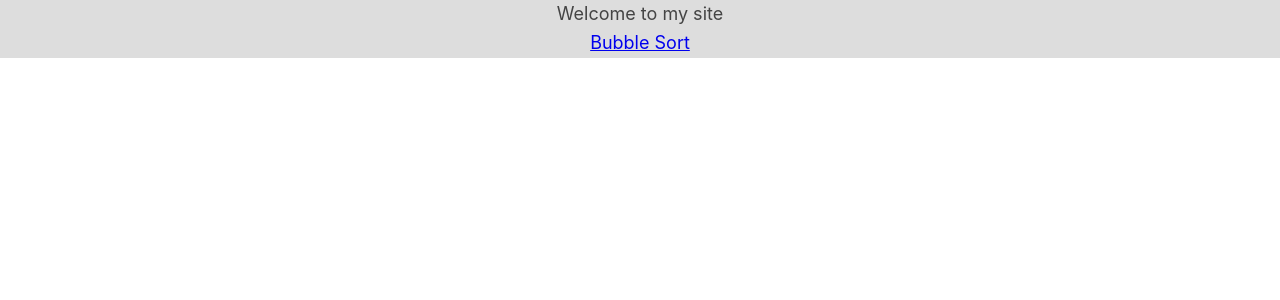
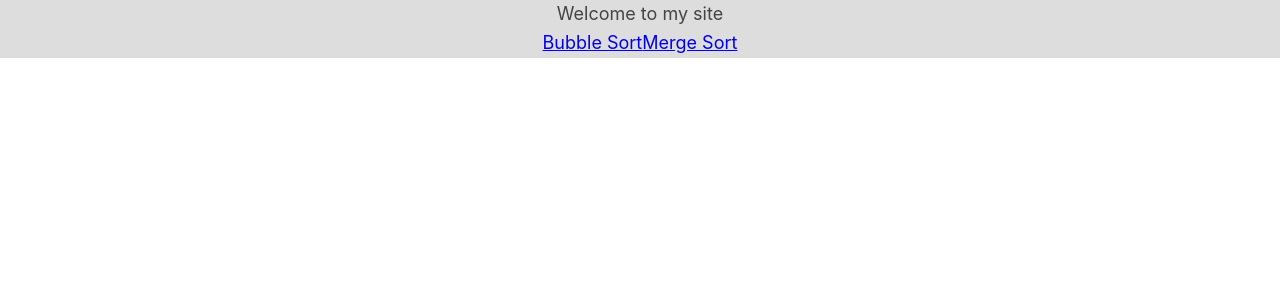
Before and after one commit to marvinody/react-sorting-algos, a React (Create React App) app: page / in a window 1280 px wide. Shown: the top 300 px of the page. Built offline with nearby package versions, Linux system fonts and the light colour scheme.

Commit message:
feat: adds merge-sort to navbar

```diff
--- a/src/NavBar.js
+++ b/src/NavBar.js
@@ -5,6 +5,7 @@ export default function NavBar() {
     <div>
       <div>
         <Link to='/bubble-sort'>Bubble Sort</Link>
+        <Link to='/merge-sort'>Merge Sort</Link>
       </div>
     </div>
   )
```
